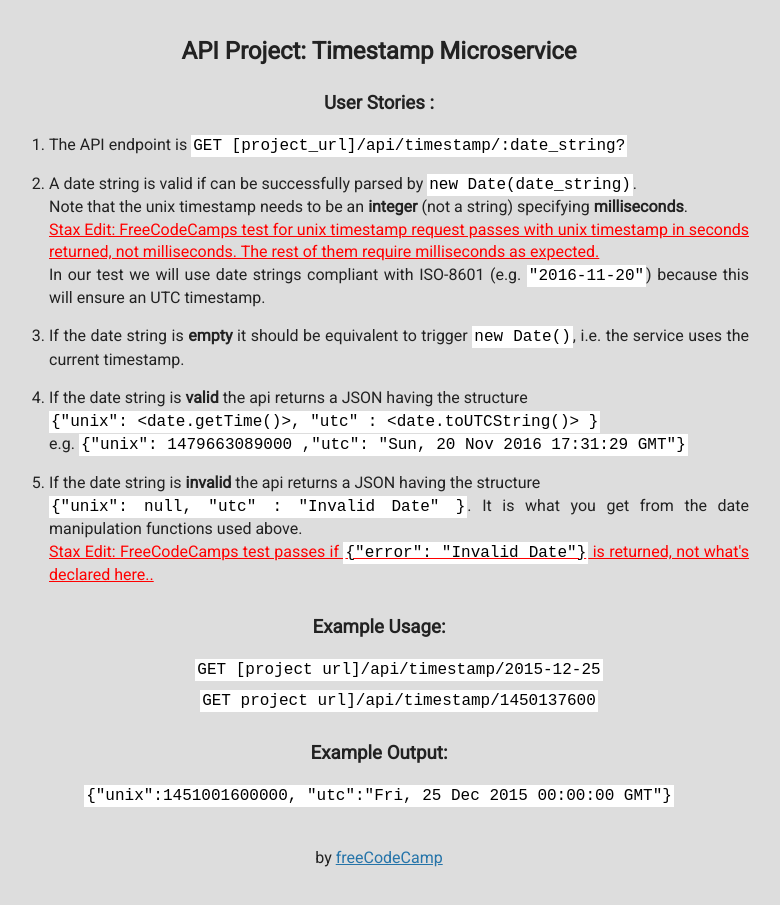
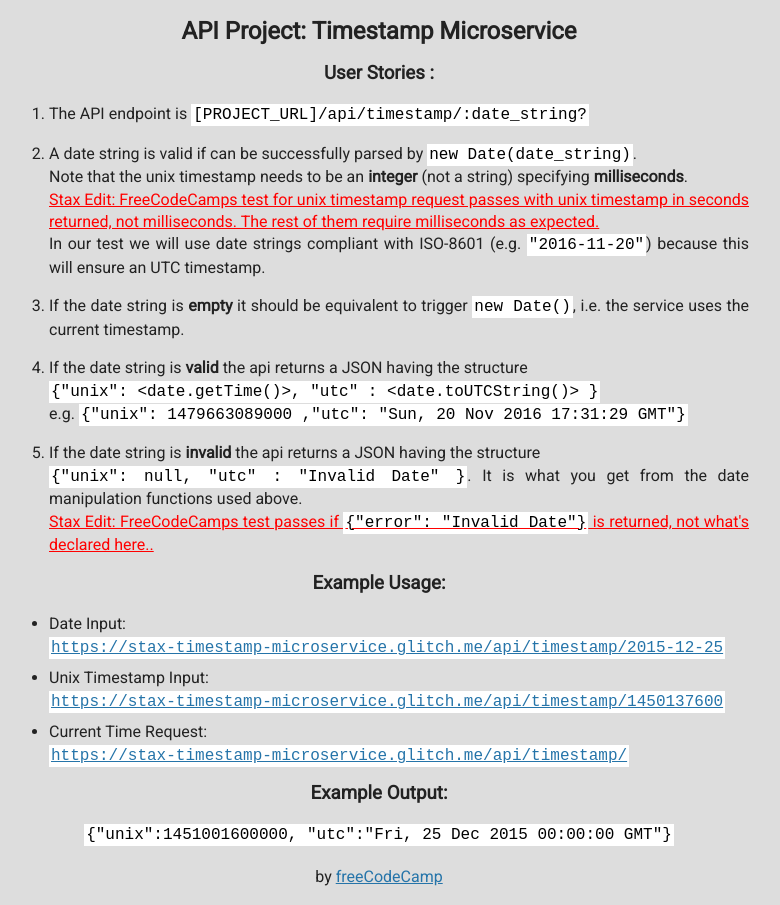
Before and after one commit to LarioStax/22-TimestampMicroservice, a website: page views/index.html in a window 1280 px wide. Shown: the whole page, without its empty margins (261-1041 px from the left). Drawn offline with Linux system fonts and the light colour scheme; files that its build step writes are made by us from their sources.

Commit message:
Update info and layout of index.html for easier comprehension

```diff
--- a/public/style.css
+++ b/public/style.css
@@ -12,15 +12,15 @@
 
 .container {
 	padding: 0;
-	margin-top: 40px;
+	margin-top: 20px;
 }
 
 h3 {
-  margin-top: 30px;
+  margin-top: 15px;
 }
 
 .footer {
-	margin-top: 40px;
+	margin-top: 20px;
 }
 
 .user-stories {
@@ -39,7 +39,10 @@
 	list-style-position: outside;
 }
 ul {
-	list-style-type: none;
+	margin: auto;
+	max-width: 700px;
+	/*list-style-type: none;*/
+	text-align: left;
 }
 
 li {
--- a/views/index.html
+++ b/views/index.html
@@ -18,7 +18,9 @@
         <h3>User Stories :</h3>
         <ol class="user-stories">
 
-          <li>The API endpoint is <code>GET [project_url]/api/timestamp/:date_string?</code></li>
+          <li>The API endpoint is
+          	<code>[PROJECT_URL]/api/timestamp/:date_string?</code>
+          </li>
           <li>A date string is valid if can be successfully parsed by <code>new Date(date_string)</code>.<br>
           Note that the unix timestamp needs to be an <strong>integer</strong> (not a string) specifying <strong>milliseconds</strong>.<br> <u style="color: red;">Stax Edit: FreeCodeCamps test for unix timestamp request passes with unix timestamp in seconds returned, not milliseconds. The rest of them require milliseconds as expected.</u> <br>
           In our test we will use date strings compliant with ISO-8601 (e.g. <code>"2016-11-20"</code>) because this will ensure an UTC timestamp.</li>
@@ -33,8 +35,23 @@
         <h3>Example Usage:</h3>
         <ul>
           <li>
-            <code>GET [project url]/api/timestamp/2015-12-25</code></li>
-          <li><code>GET project url]/api/timestamp/1450137600</code></li>
+            <span>Date Input: </span><br>
+            <code>
+            	<a href="https://stax-timestamp-microservice.glitch.me/api/timestamp/2015-12-25">https://stax-timestamp-microservice.glitch.me/api/timestamp/2015-12-25</a>
+            </code>
+          </li>
+          <li>
+          	<span>Unix Timestamp Input: </span><br>
+          	<code>
+          		<a href="https://stax-timestamp-microservice.glitch.me/api/timestamp/1450137600">https://stax-timestamp-microservice.glitch.me/api/timestamp/1450137600</a>
+          	</code>
+          </li>
+          <li>
+          	<span>Current Time Request: </span><br>
+          	<code>
+          		<a href="https://stax-timestamp-microservice.glitch.me/api/timestamp/">https://stax-timestamp-microservice.glitch.me/api/timestamp/</a>
+          	</code>
+          </li>
         </ul>
 
         <h3>Example Output:</h3>
```
